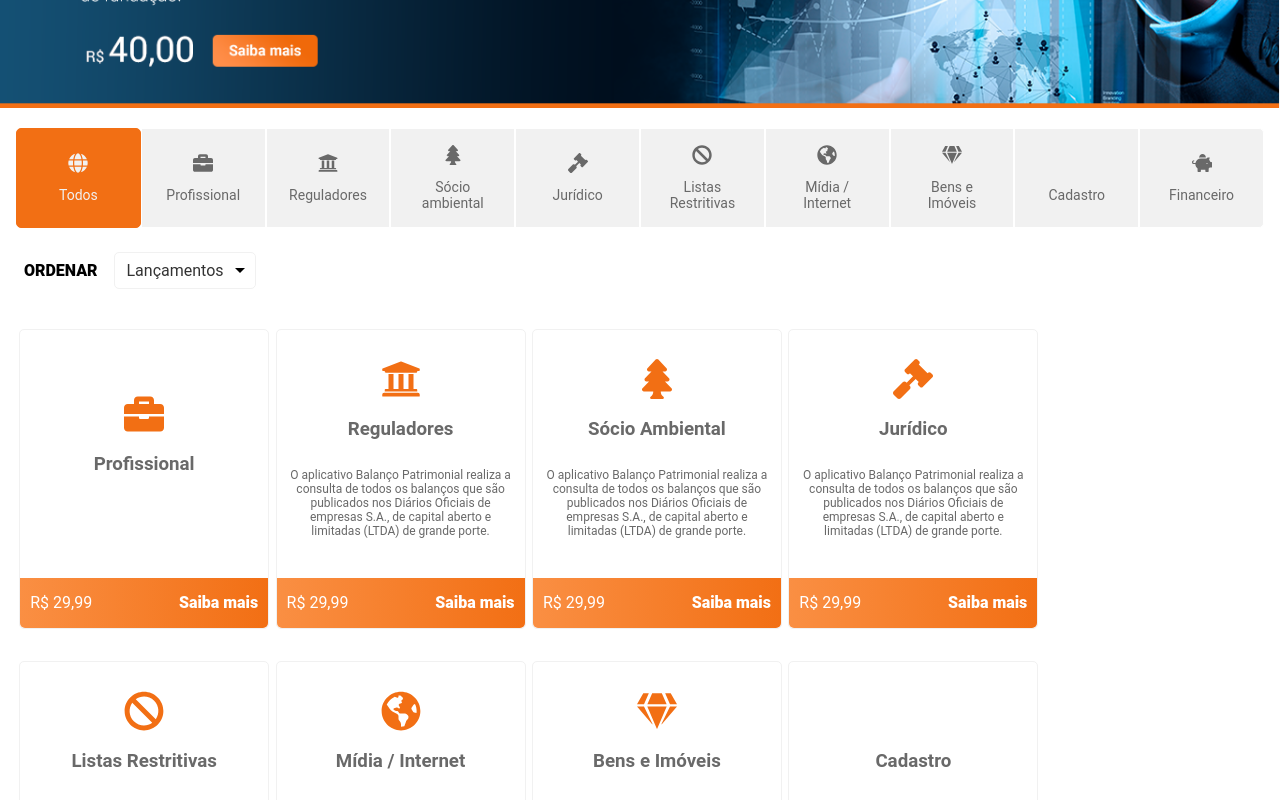
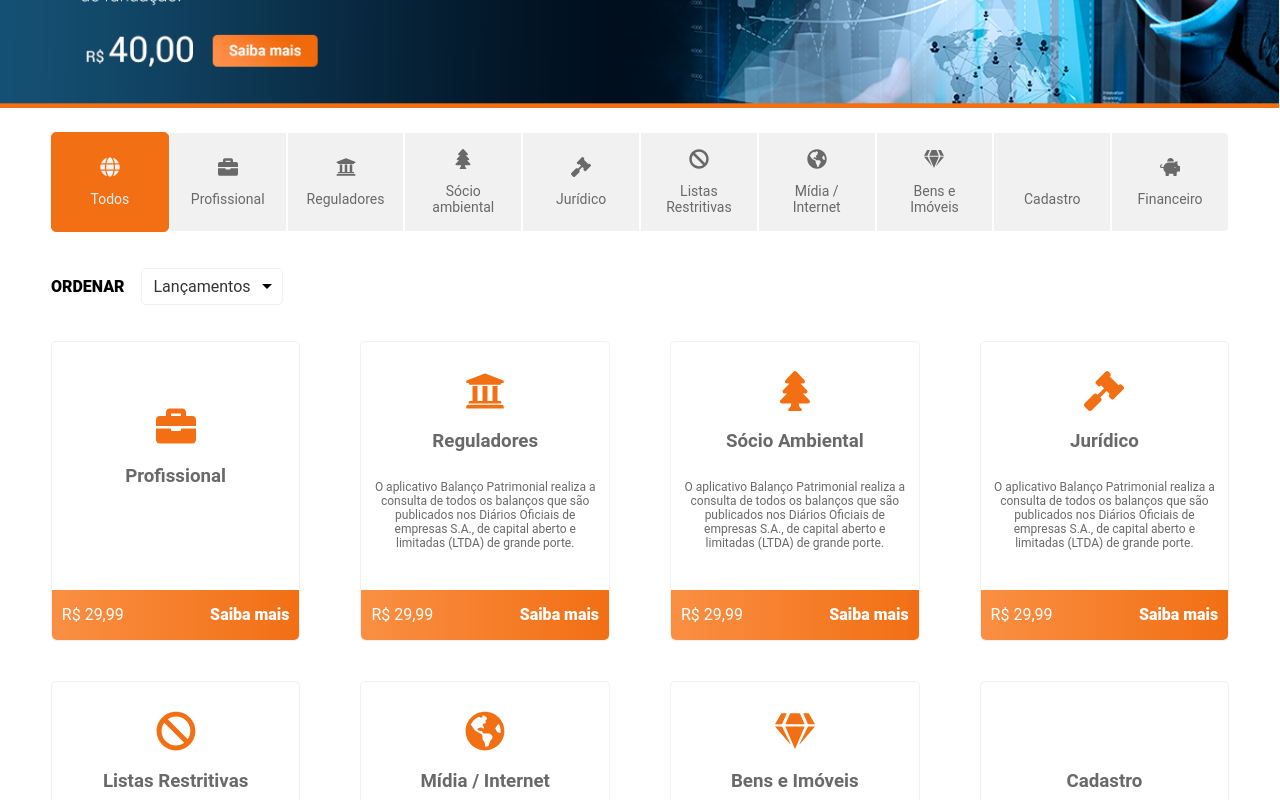
Before and after one commit to devjef/teste-front-end-uplexis, a React (Create React App) app: page / in a window 1280 px wide. Shown: the part 180-980 px from the top of the page. Built offline with nearby package versions, Linux system fonts and the light colour scheme; some icons are missing.

Commit message:
espaçamentos home page

```diff
--- a/src/App.js
+++ b/src/App.js
@@ -4,7 +4,7 @@ import {
   Route,
 } from "react-router-dom";
 import Home from './components/Home'
-import MoreInfo from './components/MoreInfo'
+import About from './components/About'
 
 function App() {
   return (
@@ -14,7 +14,7 @@ function App() {
           <Home />
         </Route>
         <Route path="/saiba-mais">
-          <MoreInfo />
+          <About />
         </Route>
       </Switch>
     </Router>
--- a/src/assets/scss/style.scss
+++ b/src/assets/scss/style.scss
@@ -7,7 +7,7 @@
 @import '../../components/SelectOrder/style.scss';
 @import '../../components/ProductCard/style.scss';
 @import '../../components/ImageCarousel/style.scss';
-@import '../../components/MoreInfo/style.scss';
+@import '../../components/About/style.scss';
 
 .container {
     margin: 0 1rem;
--- a/src/components/MoreInfo/MoreInfo.js
+++ b/src/components/About/About.js
@@ -4,7 +4,7 @@ import { BannerSecundario } from '../Banners'
 import { ReactComponent as Arrow } from '../../assets/svg/arrow.svg';
 import ImageCarousel from '../ImageCarousel';
 
-function MoreInfo() {
+function About() {
     return (
         <>
             <BannerSecundario />
@@ -39,4 +39,4 @@ function MoreInfo() {
     )
 };
 
-export default MoreInfo;
+export default About;
--- /dev/null
+++ b/src/components/About/index.js
@@ -0,0 +1,2 @@
+import About from './About';
+export default About;
--- a/src/components/MoreInfo/index.js
+++ /dev/null
@@ -1,2 +0,0 @@
-import MoreInfo from './MoreInfo';
-export default MoreInfo;
--- a/src/components/NavMenu/style.scss
+++ b/src/components/NavMenu/style.scss
@@ -4,5 +4,5 @@
     display: flex;
     flex-wrap: wrap;
     justify-content: center;
-    margin-top: 1rem;
+    margin: 20px 35px;
 }
--- a/src/components/ProductCard/style.scss
+++ b/src/components/ProductCard/style.scss
@@ -5,9 +5,9 @@
     display: flex;
     align-items: center;
     justify-content: center;
-    width: 250px;
+    width: 20%;
     height: 300px;
-    margin: 1rem 0.2rem ;
+    margin: 20px 30px;
     padding: 0;
     border: 1px solid $grey-color;
     border-radius: 5px;
--- a/src/components/Products/style.scss
+++ b/src/components/Products/style.scss
@@ -1,6 +1,6 @@
 .products {
     display: flex;
     align-items: flex-start;
-    justify-content: flex-start;
+    justify-content: center;
     flex-wrap: wrap
 };
--- a/src/components/SelectOrder/style.scss
+++ b/src/components/SelectOrder/style.scss
@@ -5,7 +5,7 @@
     display: flex;
     align-items: center;
     justify-content: flex-start;
-    padding: 0.5rem;
+    margin: 0 35px;
 
     .order__title {
        font-weight: 900;
```
Also changed, not shown: src/components/About/style.scss (renamed from src/components/MoreInfo/style.scss), 1 other file (tests, documents, lock files or other folders).
